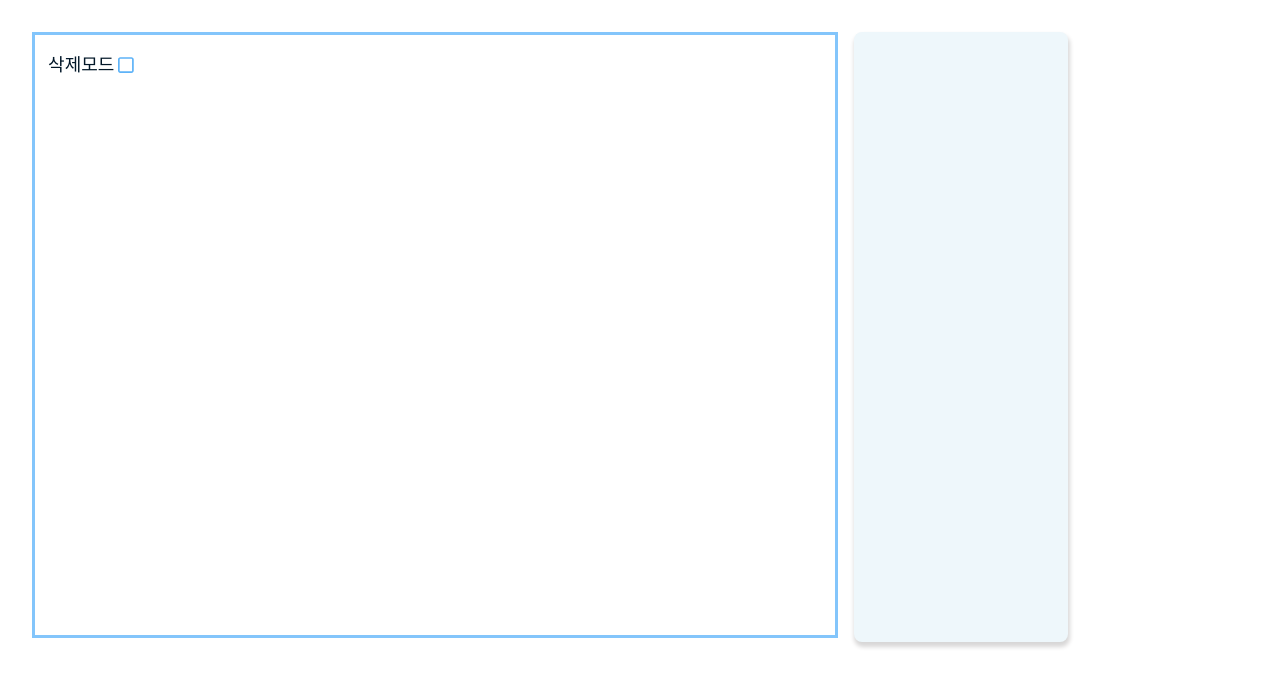
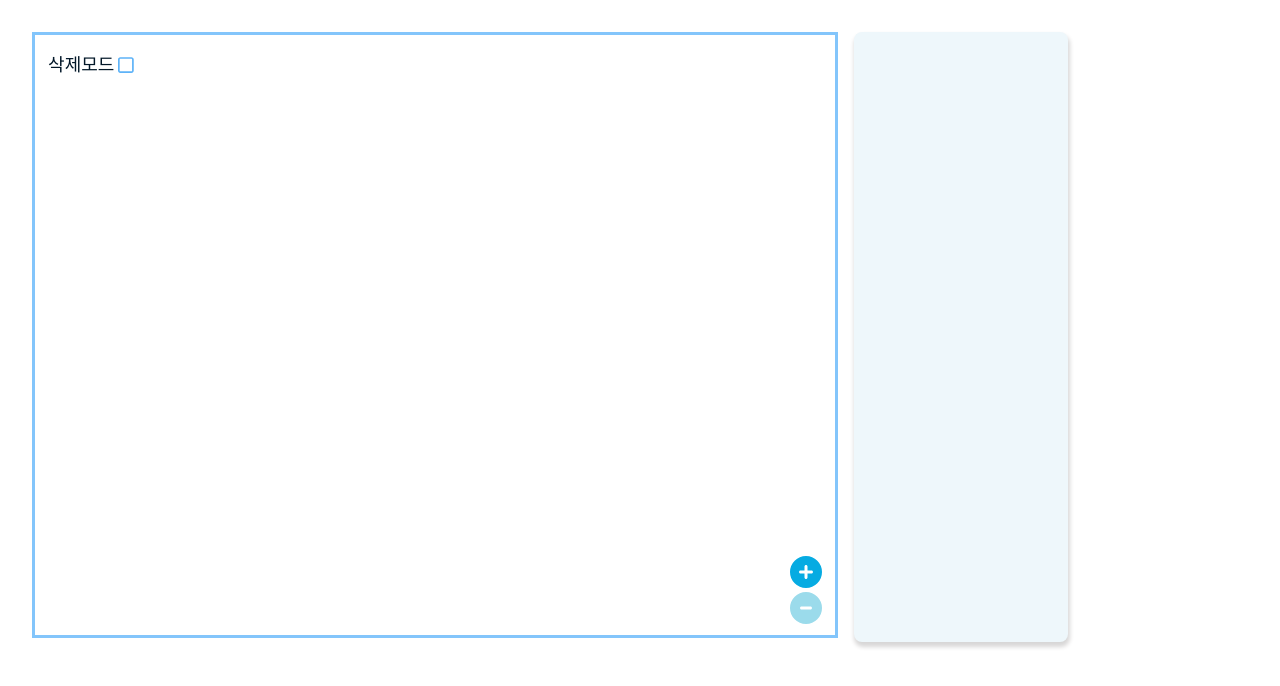
Before and after one commit to yunanah/draw-and-remove-canvas, a React (Create React App) app: page / in a window 1280 px wide. Shown: the top 686 px of the page. Built offline with nearby package versions, Linux system fonts and the light colour scheme.

Commit message:
✨ Add screen rate controller (buttons) on Canvas

```diff
--- a/src/App.js
+++ b/src/App.js
@@ -1,6 +1,6 @@
 import { FontAwesomeIcon } from '@fortawesome/react-fontawesome';
 import { faSquare } from '@fortawesome/free-regular-svg-icons'
-import { faSquareCheck } from '@fortawesome/free-solid-svg-icons'
+import { faCircleMinus, faCirclePlus, faSquareCheck } from '@fortawesome/free-solid-svg-icons'
 import React, { useEffect, useRef, useState } from 'react';
 import './App.scss';
 
@@ -28,7 +28,8 @@ function Canvas(props) {
   const [deleteMode, setDeleteMode] = useState(false) // 삭제하기 모드 state
   const [isDrawing, setIsDrawing] = useState(false)
   const [path, setPath] = useState(null) // 새로운 마우스 움직인 경로 state
-  const [idx, setIdx] = useState(1)
+  const [idx, setIdx] = useState(1) // path 생성 인덱스 state
+  const [screenRate, setScreenRate] = useState(0) // 화면 배율 state
   const [ctx, setCtx] = useState()
 
   useEffect(() => {
@@ -135,6 +136,10 @@ function Canvas(props) {
           // onClick={deleteMode ? deletePolygon : }
           // onMouseLeave={finishDrawing}
         ></canvas>
+        <div className="rate-control">
+          <FontAwesomeIcon className="zoom-in" icon={faCirclePlus} />
+          <FontAwesomeIcon className="zoom-out" icon={faCircleMinus} />
+        </div>
     </div>
   );
 }
```
